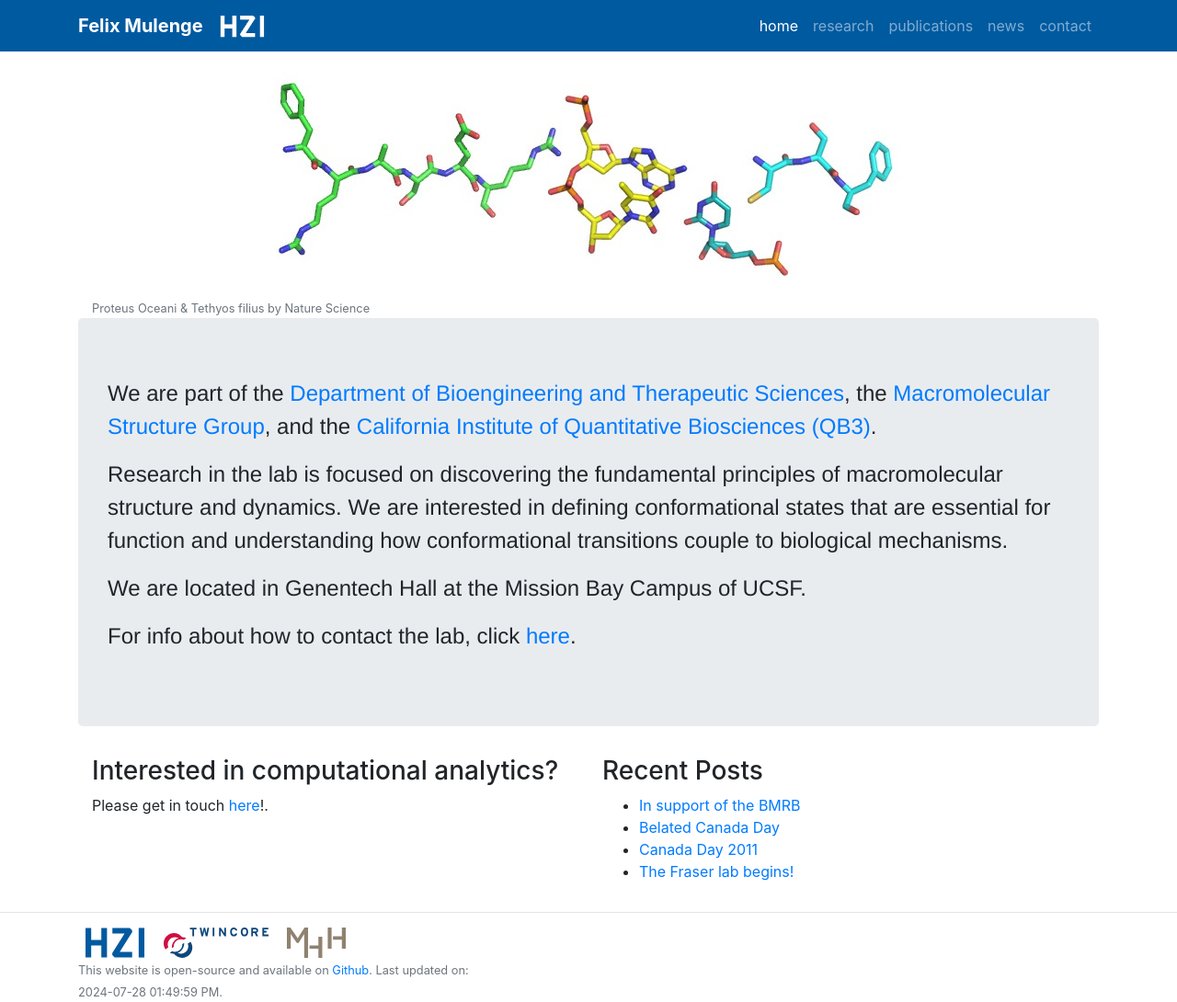
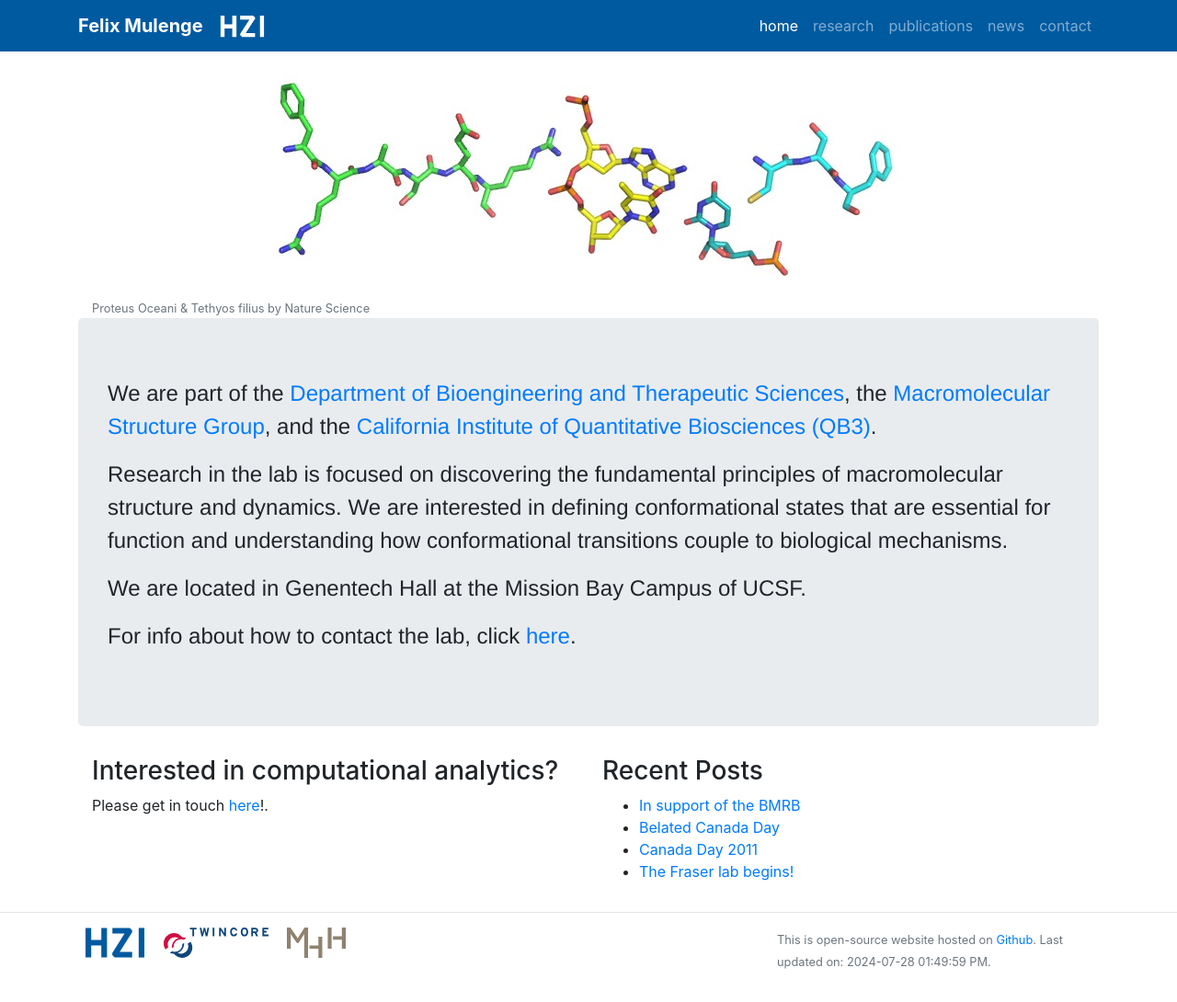
Before and after one commit to fmulenge/fmulenge.github.io, a Jekyll site: the page built from index.md, in a window 1280 px wide. Shown: the whole page at 92% size. Built offline with Jekyll 4.4.1, drawn with Linux system fonts in a browser that asks for light colours; after the commit the page ends 1057 px from its top, so only the background shows below that.

Commit message:
Update footer.html

```diff
--- a/_includes/footer.html
+++ b/_includes/footer.html
@@ -14,8 +14,8 @@
                     <img class="inline-block px-2" src="{{ site.url }}/static/img/logo/MHH_logo.svg">
                 </a>
             </div>
-            <div class="col-md-5">
-                <small class="text-muted credit" style="text-align: right;"> This website is open-source and available on <a href="https://github.com/fmulenge/fmulenge.github.io">Github</a>. Last updated on: {{ "now" | date: "%Y-%m-%d %r" }}.</small>
+            <div class="col-md-4">
+                <small class="text-muted"> This is open-source website hosted on <a href="https://github.com/fmulenge/fmulenge.github.io">Github</a>. Last updated on: {{ "now" | date: "%Y-%m-%d %r" }}.</small>
             </div>
         </div>
       </div>
```
